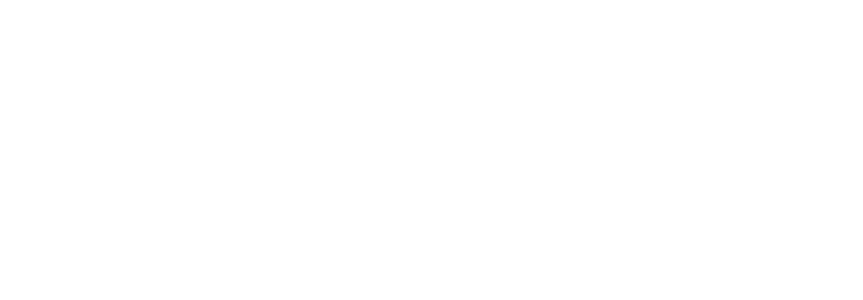
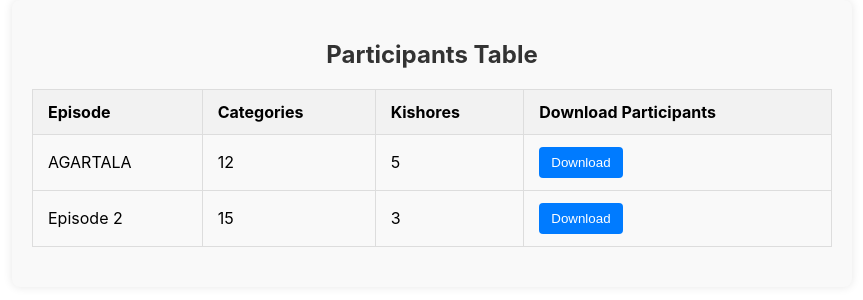
Before and after one commit to Harsh1322/MIC-DROP, a React (Create React App) app in the folder micdrop-frontend/reactproject/: page /admin/leaderboard in a window 1280 px wide. Before the commit this address had no page. Shown: the top 300 px of the page, without its empty margins (208-1071 px from the left). Built offline with nearby package versions, Linux system fonts and the light colour scheme.

Commit message:
add admin reports page static

```diff
--- a/micdrop-frontend/reactproject/package.json
+++ b/micdrop-frontend/reactproject/package.json
@@ -13,6 +13,7 @@
     "@testing-library/user-event": "^13.5.0",
     "axios": "1.7.4",
     "react": "^18.3.1",
+    "react-csv": "^2.2.2",
     "react-dom": "^18.3.1",
     "react-hook-form": "7.52.2",
     "react-router-dom": "6.26.1",
--- a/micdrop-frontend/reactproject/src/App.js
+++ b/micdrop-frontend/reactproject/src/App.js
@@ -8,6 +8,7 @@
 import LakshyaDashboard from './components/LakshyaDashboard';
 import ScorerPage from './components/ScorerPage';
 import Leaderboard from './components/LeaderBoard';
+import TablePage from './components/TablePage';
 
 function App() {
   return (
@@ -20,6 +21,7 @@
         <Route path="/voter/:id" element={<ScorerPage />} />
         <Route path="/lakshya" element={<LakshyaDashboard />} />
         <Route path="/leaderboard" element={<Leaderboard />} />
+        <Route path="/admin/leaderboard" element={<TablePage />} />
       </Routes>
     </Router>
   );
--- a/micdrop-frontend/reactproject/src/api.js
+++ b/micdrop-frontend/reactproject/src/api.js
@@ -1,8 +1,8 @@
 // src/API.js
 import axios from 'axios';
 
-const API = 'https://mic-drop-030c.onrender.com';
-// || 'http://localhost:5000/api';
+// const API = 'https://mic-drop-030c.onrender.com';
+const API='http://localhost:5000';
 
 const apiClient = axios.create({
   baseURL: API,
--- a/micdrop-frontend/reactproject/src/components/AdminDashboard.jsx
+++ b/micdrop-frontend/reactproject/src/components/AdminDashboard.jsx
@@ -3,6 +3,7 @@
 import { Container, Typography, TextField, MenuItem, Button, Table, TableBody, TableCell, TableHead, TableRow, Card, CardContent, Box, TableContainer, Paper, Collapse } from '@mui/material';
 import { useContext } from 'react';
 import { ContestContext } from '../context/ContestProvider';
+import TablePage from './TablePage';
 
 // Static list of episodes
 const EPISODES = [
@@ -571,6 +572,11 @@
 <Typography variant="h6" gutterBottom style={{ marginTop: '2rem' }}>
   Reports
 </Typography>
+<TablePage/>
+<br/>
+<br/>
+<br/>
+<br/>
 <TableContainer component={Paper}>
       <Table>
         <TableHead>
--- a/micdrop-frontend/reactproject/src/components/CoordinatorDashboard.jsx
+++ b/micdrop-frontend/reactproject/src/components/CoordinatorDashboard.jsx
@@ -446,11 +446,11 @@
 
   const handleStartScoring = async (participantId) => {
     try {
-      const response = await apiClient.post(`/api/coordinator/start-scoring`, { participantId, episode });
-      setScoringData(response.data);
-    } catch (error) {
-      console.error("Error starting scoring:", error);
-    }
+      await apiClient.post('/admin/activate_voting', { participant_id: participantId});
+      alert('Voting activated for 30 seconds');
+  } catch (error) {
+      console.error('Error activating voting:', error);
+  }
   };
 
   const handleSubmitReport = async () => {
--- /dev/null
+++ b/micdrop-frontend/reactproject/src/components/TablePage.css
@@ -0,0 +1,56 @@
+.table-container {
+    max-width: 800px;
+    margin: 0 auto;
+    padding: 20px;
+    background-color: #f9f9f9;
+    box-shadow: 0 0 10px rgba(0, 0, 0, 0.1);
+    border-radius: 8px;
+  }
+
+  .table-title {
+    text-align: center;
+    font-size: 24px;
+    margin-bottom: 20px;
+    color: #333;
+  }
+
+  .participants-table {
+    width: 100%;
+    border-collapse: collapse;
+    margin-bottom: 20px;
+  }
+
+  .participants-table th, .participants-table td {
+    padding: 12px 15px;
+    border: 1px solid #ddd;
+    text-align: left;
+  }
+
+  .participants-table th {
+    background-color: #f2f2f2;
+  }
+
+  .participants-table tr:nth-child(even) {
+    background-color: #f9f9f9;
+  }
+
+  .participants-table tr:hover {
+    background-color: #f1f1f1;
+  }
+
+  .download-button {
+    background-color: #007bff;
+    color: white;
+    border: none;
+    padding: 8px 12px;
+    border-radius: 4px;
+    cursor: pointer;
+  }
+
+  .download-button:hover {
+    background-color: #0056b3;
+  }
+
+  .hidden {
+    display: none;
+  }
--- /dev/null
+++ b/micdrop-frontend/reactproject/src/components/TablePage.jsx
@@ -0,0 +1,75 @@
+import React, { useState,useEffect } from 'react';
+import axios from 'axios';
+import { CSVLink } from 'react-csv';
+import './TablePage.css'; // Import CSS for styling
+
+const TablePage = () => {
+  const [tableData, setTableData] = useState([
+    { episode: 'AGARTALA', categories: '12', kishores: 5, participant: 'John Doe' },
+    { episode: 'Episode 2', categories: '15', kishores: 3, participant: 'Jane Smith' },
+    // Add more rows as needed
+  ]);
+  const [csvData, setCsvData] = useState([]);
+  const [csvFilename, setCsvFilename] = useState('participants.csv');
+
+  const handleDownload = async (episode) => {
+    try {
+      const response = await axios.get(`/api/coordinator/participants?episode=${episode}`);
+      console.log(episode)
+      console.log(response.data)
+      setCsvData(response.data);
+      setCsvFilename(`${episode}-participants.csv`);
+    //   document.getElementById('csv-download-link').click();
+    } catch (error) {
+      console.error('Error fetching participants:', error);
+    }
+  };
+useEffect(() => {
+   const arr=csvData
+   if(arr.length!==0)
+   {
+    document.getElementById('csv-download-link').click();
+   }
+}, [csvData])
+
+  return (
+    <div className="table-container">
+      <h2 className="table-title">Participants Table</h2>
+      <table className="participants-table">
+        <thead>
+          <tr>
+            <th>Episode</th>
+            <th>Categories</th>
+            <th>Kishores</th>
+            <th>Download Participants</th>
+          </tr>
+        </thead>
+        <tbody>
+          {tableData.map((row, index) => (
+            <tr key={index}>
+              <td>{row.episode}</td>
+              <td>{row.categories}</td>
+              <td>{row.kishores}</td>
+              <td>
+                <button className="download-button" onClick={() => handleDownload(row.episode)}>
+                  Download
+                </button>
+              </td>
+            </tr>
+          ))}
+        </tbody>
+      </table>
+      {/* Hidden CSV Link to trigger download */}
+      <CSVLink
+        data={csvData}
+        filename={csvFilename}
+        className="hidden"
+        id="csv-download-link"
+      >
+        Download CSV
+      </CSVLink>
+    </div>
+  );
+};
+
+export default TablePage;
```
Also changed, not shown: 1 other file (tests, documents, lock files or other folders).
